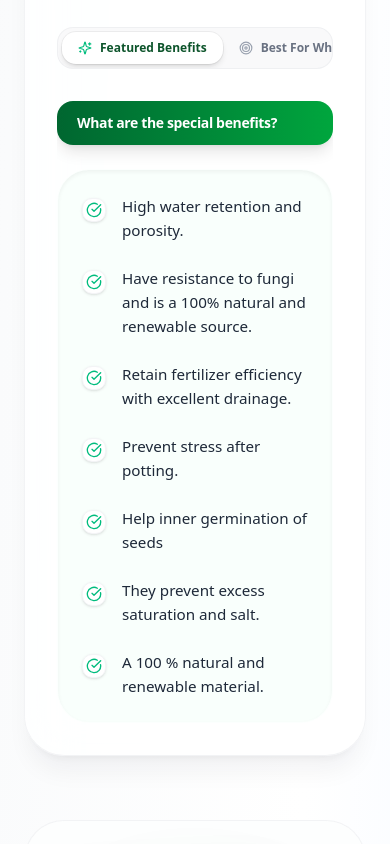
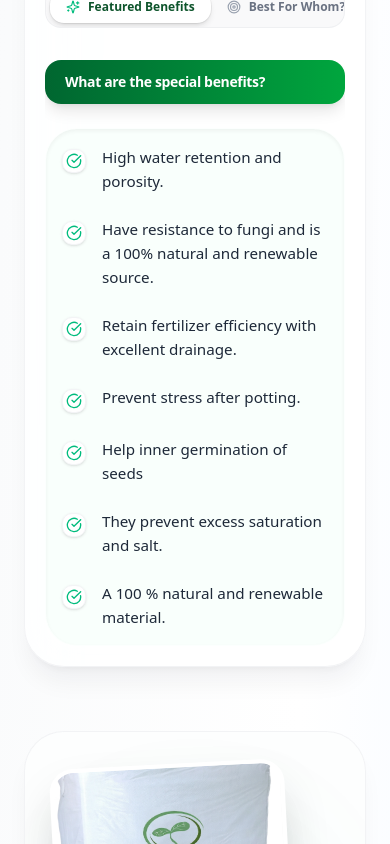
Before and after one commit to CpoohZchala/DearoAgro_Admin-Dashboard-, a React (Vite) app: page /products in a window 390 px wide. Shown: the part 1440-2284 px from the top of the page. Built offline with nearby package versions, Linux system fonts and the light colour scheme.

Commit message:
fix mobile responsiveness

```diff
--- a/src/components/pages/products.tsx
+++ b/src/components/pages/products.tsx
@@ -42,7 +42,7 @@ const ProductCard = ({ product }: { product: Product }) => {
         }[theme];
 
         return (
-            <div className={`rounded-[2rem] p-6 lg:p-8 border border-white/50 ${themeColors.bg} backdrop-blur-sm shadow-inner`}>
+            <div className={`rounded-[2rem] p-4 lg:p-8 border border-white/50 ${themeColors.bg} backdrop-blur-sm shadow-inner`}>
                 <div className="space-y-6">
                     {items.map((item, idx) => {
                         const isString = typeof item === 'string';
@@ -57,11 +57,11 @@ const ProductCard = ({ product }: { product: Product }) => {
                                         {title}
                                     </span>
                                     {!isString && (
-                                        <div className={`ml-2 mt-3 space-y-3 border-l-2 ${themeColors.line} pl-6 py-1`}>
+                                        <div className={`ml-1 md:ml-2 mt-3 space-y-3 border-l-2 ${themeColors.line} pl-4 md:pl-6 py-1`}>
                                             {item.subPoints.map((sub, sIdx) => (
-                                                <div key={sIdx} className="flex items-start gap-4 hover:translate-x-1 transition-transform duration-200">
+                                                <div key={sIdx} className="flex items-start gap-2.5 md:gap-4 hover:translate-x-1 transition-transform duration-200">
                                                     <div className={`w-1.5 h-1.5 rounded-full border-2 ${themeColors.dot} mt-1.5 flex-shrink-0 bg-white shadow-sm`} />
-                                                    <span className="text-gray-600 text-sm font-medium leading-relaxed">{sub}</span>
+                                                    <span className="text-gray-600 text-[0.85rem] md:text-sm font-medium leading-relaxed break-words overflow-hidden">{sub}</span>
                                                 </div>
                                             ))}
                                         </div>
@@ -129,7 +129,7 @@ const ProductCard = ({ product }: { product: Product }) => {
             </div>
 
             {/* Content Section - Title, Description saha Tabs meke thiyenne */}
-            <div className="lg:w-3/5 p-8 lg:p-12 relative z-10 flex flex-col">
+            <div className="lg:w-3/5 p-5 lg:p-12 relative z-10 flex flex-col">
                 <div className="mb-6">
                     {/* Category Name */}
                     <div className="inline-block px-4 py-1.5 rounded-full bg-green-100 text-green-800 text-xs font-bold uppercase tracking-widest mb-4">
```
